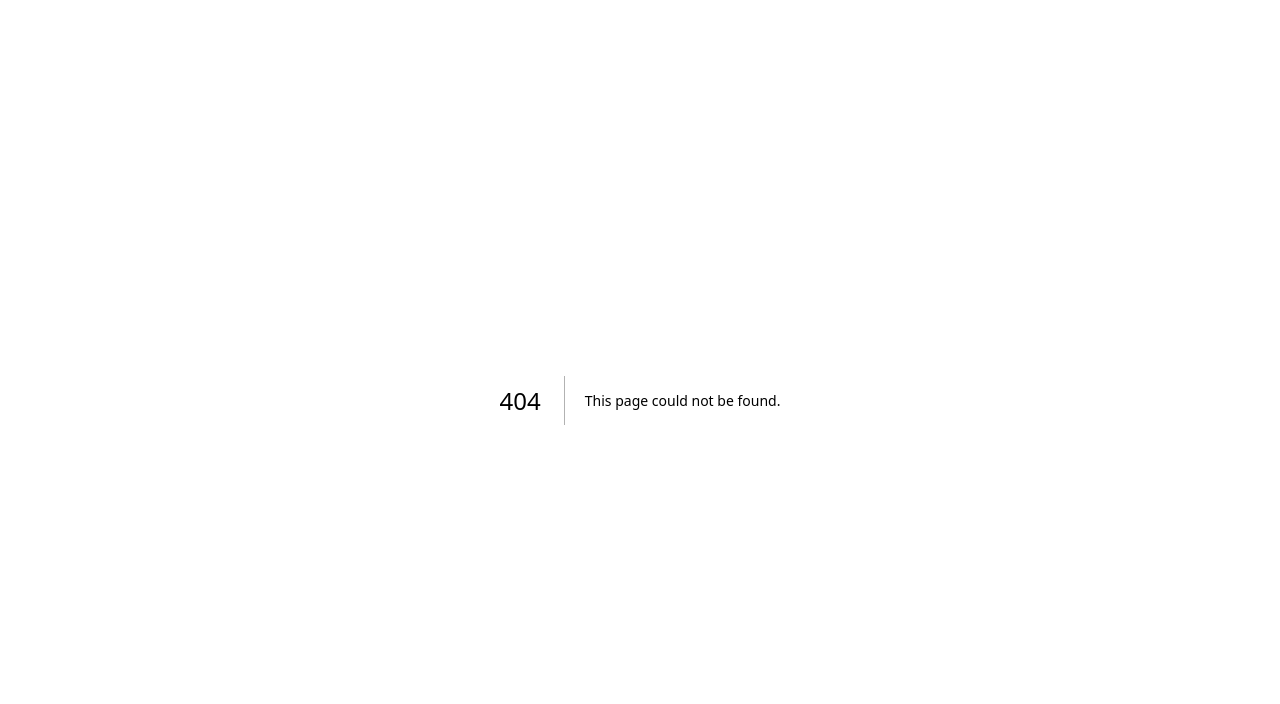
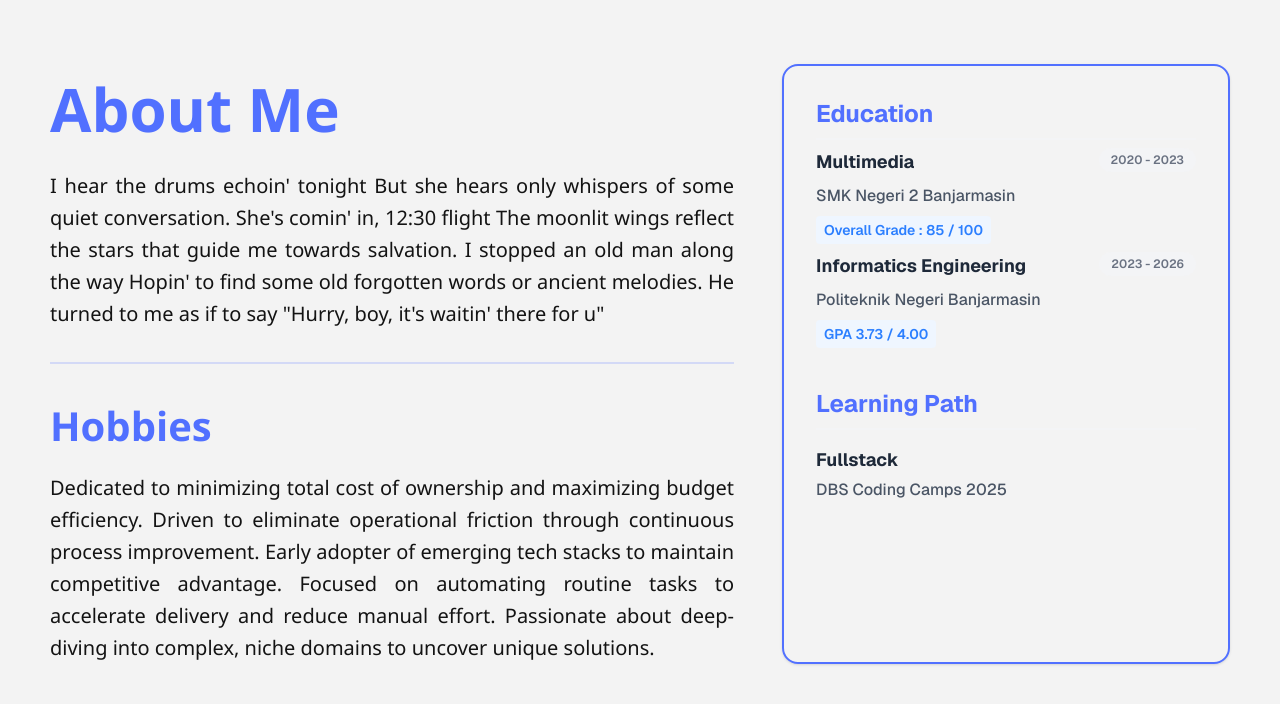
Before and after one commit to FamilyJewelsRuined/website-potfolio-nodatabase, a Next.js app: page /profile in a window 1280 px wide. Before the commit this address had no page. Shown: the top 704 px of the page. Built offline with nearby package versions, Linux system fonts and the light colour scheme.

Commit message:
feat: implement hero and profile pages with asset inclusion

```diff
--- /dev/null
+++ b/app/hero/page.tsx
@@ -0,0 +1,90 @@
+"use client";
+
+import React, { useState } from 'react';
+import Image from 'next/image';
+import akbarImage from '../assets/akbar.png';
+import Link from "next/link";
+
+interface GreetingProps {
+  initialName?: string;
+}
+
+const Greeting: React.FC<GreetingProps> = ({ initialName = 'World' }) => {
+  const [name, setName] = useState<string>(initialName);
+
+  const handleSubmit = (e: React.FormEvent) => {
+    e.preventDefault();
+    alert(`Hello, ${name}!`);
+  };
+
+  return (
+    <div style={{ backgroundColor: "#F3F3F3", minHeight: "100vh" }}>
+
+      <div id="blue" style={{ color: "#5170FF", fontFamily: "segoe ui", fontSize: "80px", fontWeight: "bold", textAlign: "center", display: "flex", flexDirection: "column", alignItems: "center" }}>
+        <h1>Full Of Shit</h1>
+        <div className="relative flex flex-col md:inline-block items-center mt-1 w-full max-w-[256px]">
+          <Image
+            src={akbarImage}
+            alt="Akbar"
+            width={256}
+            height={256}
+            style={{ borderRadius: "50%", objectFit: "cover" }}
+            className="z-10 relative mb-12 md:mb-0"
+          />
+
+          <div className="relative md:absolute md:-left-[240px] lg:-left-[350px] md:top-12 w-[220px] mb-12 md:mb-0 z-20">
+            <div className="relative border border-blue-400 bg-[#F3F3F3] px-4 py-5 text-center flex flex-col items-center justify-center shadow-md">
+
+              <p className="text-gray-600 text-[14px] font-medium leading-snug">
+                Building Nothing<br />
+                with my braincells<br />
+                instead, i enslaved AI <br />
+                to build for me
+              </p>
+
+              <div className="absolute -bottom-[2px] left-1/2 -translate-x-1/2 w-10 h-[4px] bg-blue-500"></div>
+
+              <div className="absolute -top-5 -right-5 w-11 h-11 rounded-full border border-blue-400 bg-[#F3F3F3] flex items-center justify-center text-xl shadow-sm">
+                🤖
+              </div>
+            </div>
+          </div>
+
+          {/* Presented by block */}
+          <div className="relative md:absolute md:-right-[300px] lg:-right-[420px] md:top-[160px] flex flex-col items-center md:items-start z-20 w-max">
+            <p className="text-gray-500 font-medium text-[14px] leading-none mb-1">
+              Presented by</p>
+            <h2 className="text-[#647FFF] font-bold text-lg md:text-xl leading-none border-b-2 border-[#8BA2FF] pb-1 text-center md:text-left">
+              Akbar Mulianda Rusdy Abidin Putra
+            </h2>
+          </div>
+        </div>
+        <div id="blue" style={{ color: "#5170FF", padding: "1rem", fontFamily: "calibri", fontSize: "20px", textAlign: "center", display: "flex", flexDirection: "column", alignItems: "center" }}>
+          <p>I build scalable web apps with Laravel, React.js, Next.js & TypeScript. <br />
+            Powered by AI tools daily </p>
+        </div>
+
+        <div className="flex gap-4">
+          <Link
+            href="/projects"
+            className="rounded-lg bg-[#5170FF] px-6 py-3 text-lg text-white font-semibold hover:bg-[#3f5df5] transition"
+          >
+            View Projects
+          </Link>
+
+          <Link
+            href="/about"
+            className="rounded-lg border border-[#5170FF] text-lg px-6 py-3 text-[#5170FF] font-semibold hover:bg-[#5170FF] hover:text-white transition"
+          >
+            About Me
+          </Link>
+        </div>
+      </div>
+
+
+
+    </div>
+  );
+};
+
+export default Greeting;
--- /dev/null
+++ b/app/profile/page.tsx
@@ -0,0 +1,83 @@
+"use client";
+
+import React, { useState } from 'react';
+import Image from 'next/image';
+import akbarImage from '../assets/akbar.png';
+import Link from "next/link";
+
+interface GreetingProps {
+  initialName?: string;
+}
+
+const Greeting: React.FC<GreetingProps> = ({ initialName = 'World' }) => {
+  const [name, setName] = useState<string>(initialName);
+
+  const handleSubmit = (e: React.FormEvent) => {
+    e.preventDefault();
+    alert(`Hello, ${name}!`);
+  };
+
+  return (
+    <div style={{ backgroundColor: "#F3F3F3", minHeight: "100vh" }}>
+
+      <div className="flex flex-col md:flex-row gap-12 px-[50px] py-16 max-w-7xl mx-auto">
+
+        {/* Left Column: About Me */}
+        <div style={{ color: "#5170FF", fontFamily: "segoe ui", textAlign: "left" }} className="flex-1">
+          <h1 style={{ fontSize: "60px", fontWeight: "bold", marginBottom: "1rem" }}>About Me</h1>
+          <p style={{  color: "#131313ff", fontSize: "20px", textAlign: "justify", lineHeight: "1.6" }}>
+            I hear the drums echoin' tonight But she hears only whispers of some quiet conversation. She's comin' in, 12:30 flight The moonlit wings reflect the stars that guide me towards salvation. I stopped an old man along the way Hopin' to find some old forgotten words or ancient melodies. He turned to me as if to say "Hurry, boy, it's waitin' there for u"
+          </p>
+
+          <hr className="my-8 border-t-2 border-[#5170FF]/20" />
+
+          <h2 style={{ fontSize: "40px", fontWeight: "bold", marginBottom: "1rem" }}>Hobbies</h2>
+          <div className="flex flex-wrap gap-3">
+            <p style={{  color: "#131313ff", fontSize: "20px", textAlign: "justify", lineHeight: "1.6" }}>
+            Dedicated to minimizing total cost of ownership and maximizing budget efficiency. Driven to eliminate operational friction through continuous process improvement. Early adopter of emerging tech stacks to maintain competitive advantage. Focused on automating routine tasks to accelerate delivery and reduce manual effort. Passionate about deep-diving into complex, niche domains to uncover unique solutions.
+          </p>
+          </div>
+        </div>
+
+        {/* Right Column: Education Box */}
+        <div className="flex-1 md:max-w-md border-2 border-[#5170FF] rounded-2xl p-8 shadow-sm flex flex-col gap-6 font-sans">
+
+          <div>
+            <h2 className="text-[#5170FF] text-2xl font-bold mb-2 border-b-2 border-gray-100 pb-2">Education</h2>
+
+    {/*edukasi SMK*/}
+<div className="flex justify-between items-start mb-2">
+              <h3 className="font-bold text-lg text-gray-800">Multimedia</h3>
+              <span className="text-xs font-semibold text-gray-500 bg-gray-100 px-3 py-1 rounded-full whitespace-nowrap ml-4">
+                2020 - 2023
+              </span>
+            </div>
+            <p className="text-gray-600 font-medium">SMK Negeri 2 Banjarmasin</p>
+            <p className="text-blue-500 font-semibold mt-2 text-sm bg-blue-50 w-fit px-2 py-1 rounded mb-2">
+                Overall Grade : 85 / 100</p>
+            {/*edukasi kuliah*/}
+            <div className="flex justify-between items-start mb-2">
+              <h3 className="font-bold text-lg text-gray-800">Informatics Engineering</h3>
+              <span className="text-xs font-semibold text-gray-500 bg-gray-100 px-3 py-1 rounded-full whitespace-nowrap ml-4">
+                2023 - 2026
+              </span>
+            </div>
+            <p className="text-gray-600 font-medium">Politeknik Negeri Banjarmasin</p>
+            <p className="text-blue-500 font-semibold mt-2 text-sm bg-blue-50 w-fit px-2 py-1 rounded">GPA 3.73 / 4.00</p>
+          </div>
+
+          {/*edukasi kursus*/}
+          <div>
+            <h2 className="text-[#5170FF] text-2xl font-bold mb-4 border-b-2 border-gray-100 pb-2 mt-4">Learning Path</h2>
+            <h3 className="font-bold text-lg text-gray-800 mb-1">Fullstack</h3>
+            <p className="text-gray-600 font-medium">DBS Coding Camps 2025</p>
+          </div>
+
+        </div>
+
+      </div>
+    </div>
+  );
+};
+
+export default Greeting;
```
Also changed, not shown: app/assets/akbar.png (added).
